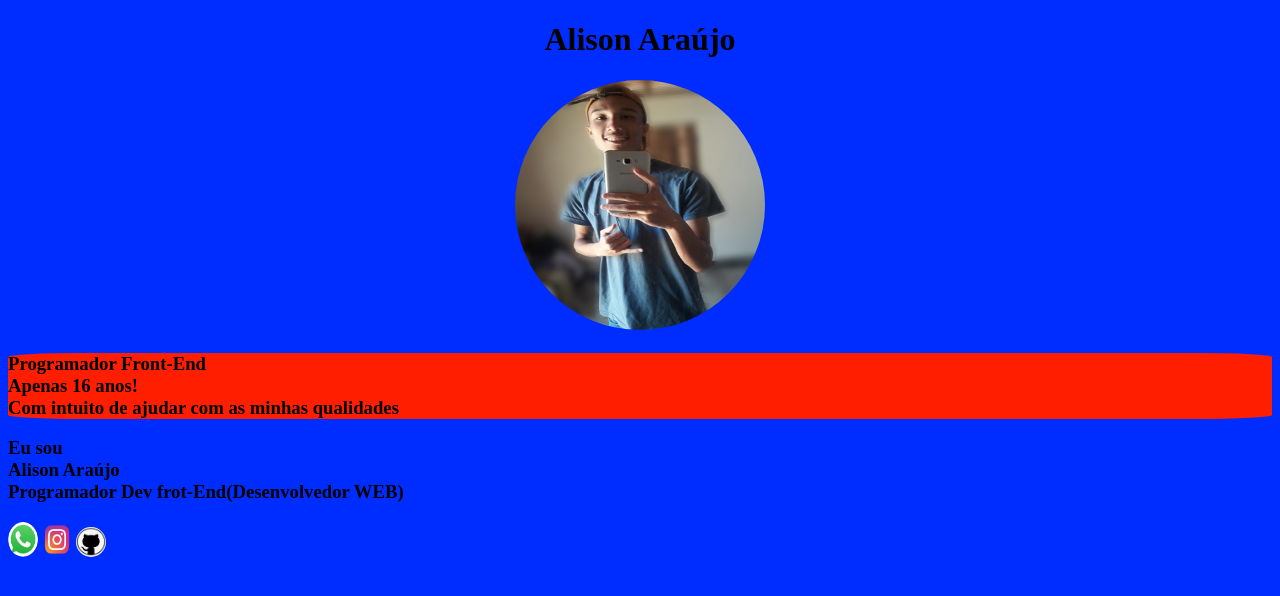
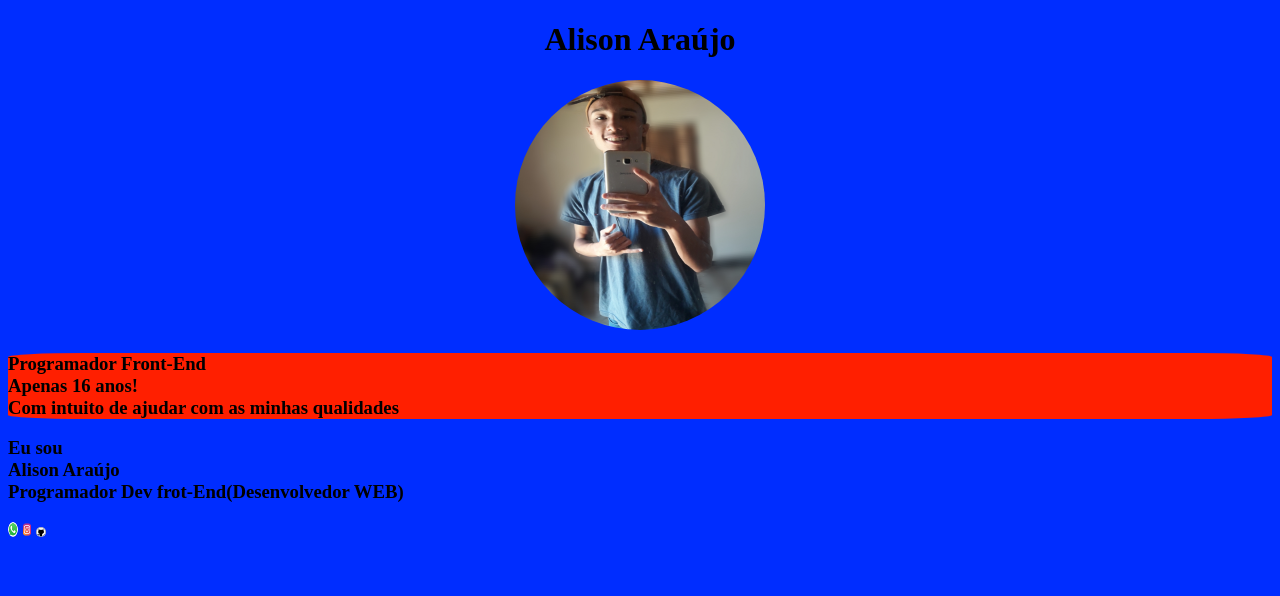
Before and after one commit to psscripts/portifolio, a plain HTML site: page index.html in a window 1280 px wide. Drawn offline with Linux system fonts and the light colour scheme.

Commit message:
Add files via upload

```diff
--- a/styele.css
+++ b/styele.css
@@ -20,19 +20,19 @@ img{
 }
 
 .whats{
-				width: 30px;
-				height: 35px;
+				width: 10px;
+				height: 15px;
 
 
 }
 
 .insta{
-				width: 30px;
-				height: 35px;
+				width: 10px;
+				height: 15px;
 }
 
 .git{
-				width: 30px;
-				height: 30px;
+				width: 10px;
+				height: 10px;
 
 }
```
